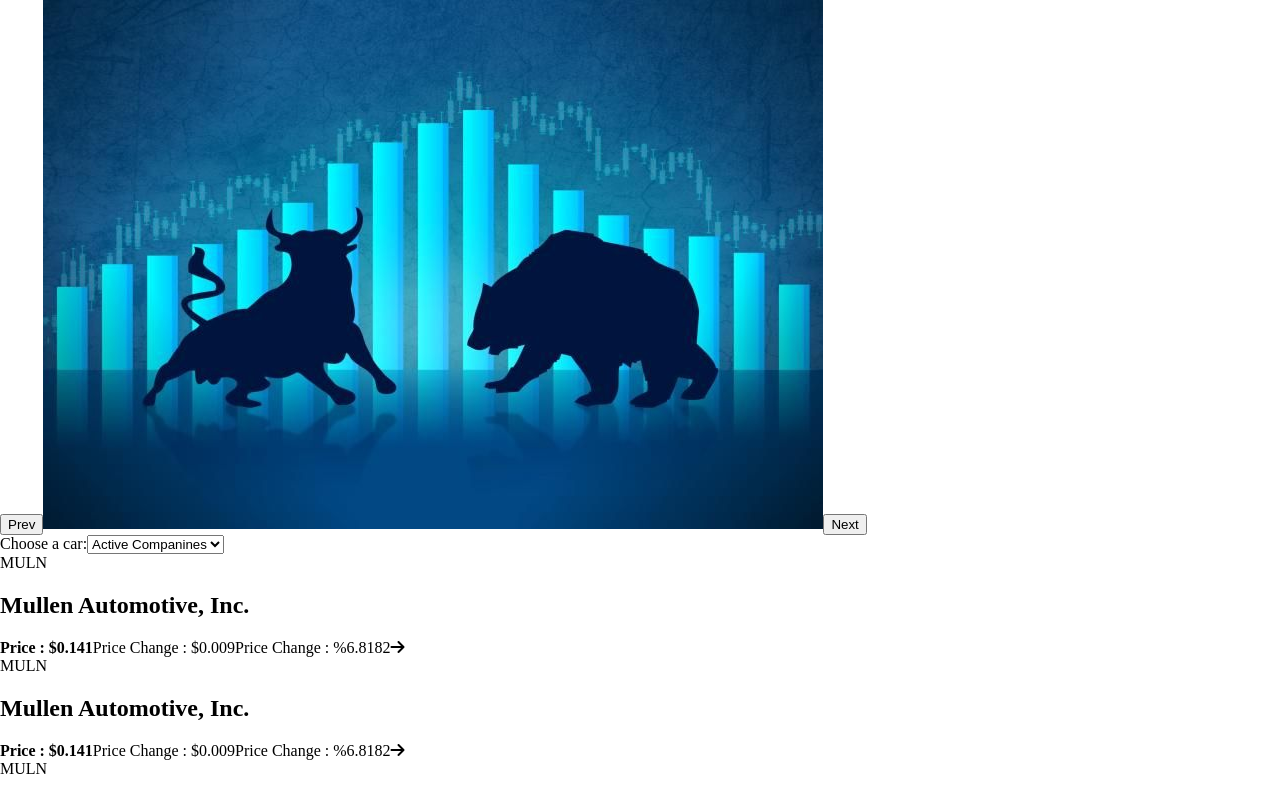
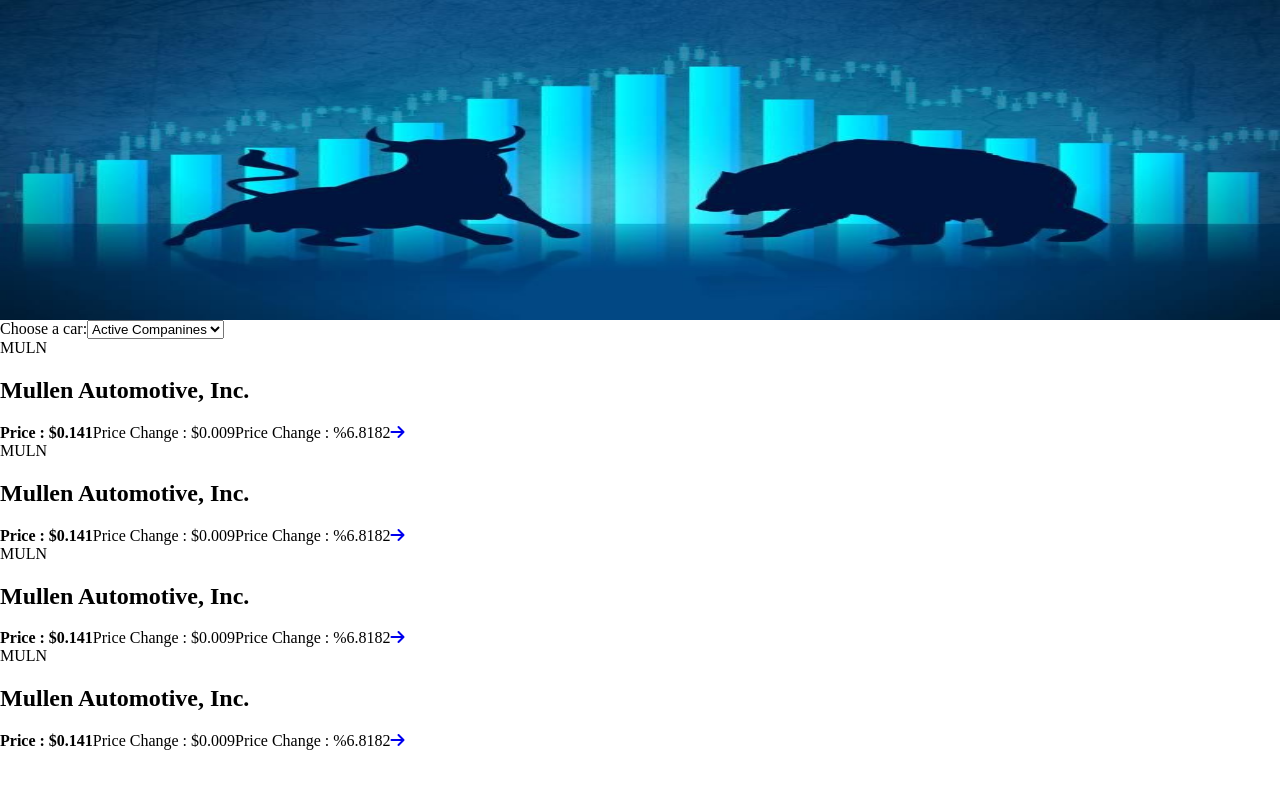
Before and after one commit to PowerLevel9000/stock-market, a React (Create React App) app: page / in a window 1280 px wide. Shown: the top 800 px of the page. Built offline with nearby package versions, Linux system fonts and the light colour scheme.

Commit message:
details page routing and Data Fetch

```diff
--- a/package.json
+++ b/package.json
@@ -13,7 +13,9 @@
     "react-infinite-scroll-component": "^6.1.0",
     "react-loader-spinner": "^5.3.4",
     "react-redux": "^8.0.5",
+    "react-router-dom": "^6.9.0",
     "react-scripts": "5.0.1",
+    "styled-components": "^5.3.9",
     "web-vitals": "^2.1.4"
   },
   "scripts": {
--- a/src/App.js
+++ b/src/App.js
@@ -1,7 +1,11 @@
 import React from 'react';
+import {
+  BrowserRouter, Route, Routes,
+} from 'react-router-dom';
 import './App.css';
 // import { useDispatch, useSelector } from 'react-redux';
 import Home from './components/Home';
+import Details from './components/Details';
 // import { getActiveCompany, getTopGainer, getTopLosser } from './redux/home/homeSlice';
 
 function App() {
@@ -20,9 +24,14 @@
   // }, [dispatch, type]);
 
   return (
-    <div className="App">
-      <Home />
-    </div>
+    <BrowserRouter>
+      <Routes>
+        <Route path="/" element={<Home />} />
+        <Route path="/details" element={<Details />} />
+      </Routes>
+      {/* <Home />
+      <Details /> */}
+    </BrowserRouter>
   );
 }
 
--- /dev/null
+++ b/src/components/Details.jsx
@@ -0,0 +1,22 @@
+import React, { useEffect } from 'react';
+import { useSelector, useDispatch } from 'react-redux';
+import { getCompanyDetails } from '../redux/details/details';
+
+const Details = () => {
+  // const store = useSelector((store) => store);
+  const { querry } = useSelector((store) => store.detailsReducer);
+  const dispatch = useDispatch();
+  useEffect(() => {
+    dispatch(getCompanyDetails(querry));
+  }, [dispatch, querry]);
+  const a = 'ram';
+  console.log(a);
+  // console.log(store);
+  return (
+    <div>
+      <h1>Hello from details</h1>
+    </div>
+  );
+};
+
+export default Details;
--- a/src/components/Home.jsx
+++ b/src/components/Home.jsx
@@ -1,7 +1,10 @@
-import React from 'react';
+/* eslint-disable */
+import React, { useEffect } from 'react';
 import { useDispatch, useSelector } from 'react-redux';
+import { getCompanyDetails, setQuerry } from '../redux/details/details';
 import { setMatricsType } from '../redux/home/homeSlice';
 import Carousel from './featureComponets/Carousel';
+import { Link } from 'react-router-dom';
 
 const Home = () => {
   const { matricsType: type, matrics } = useSelector((store) => store.matricsReducer);
@@ -35,7 +38,7 @@
             Price Change : %
             {item.statusPercentage}
           </span>
-          <i className="fa-solid fa-arrow-right" />
+          <Link to="/details" ><i className="fa-solid fa-arrow-right" onClick={() => dispatch(setQuerry(item.symbol))} /></Link>
         </div>
       ))}
     </div>
--- a/src/components/featureComponets/Carousel.jsx
+++ b/src/components/featureComponets/Carousel.jsx
@@ -1,5 +1,6 @@
 import React, { useState, useEffect } from 'react';
 import { useSelector } from 'react-redux';
+import styled from 'styled-components';
 
 const Carousel = () => {
   const [currentIndex, setCurrentIndex] = useState(0);
@@ -13,23 +14,21 @@
 
     return () => clearInterval(intervalId);
   }, [currentIndex, images.length]);
-  const handleNextClick = () => {
-    const nextIndex = (currentIndex + 1) % images.length;
-    setCurrentIndex(nextIndex);
-  };
-
-  const handlePrevClick = () => {
-    const prevIndex = (currentIndex - 1 + images.length) % images.length;
-    setCurrentIndex(prevIndex);
-  };
-
   return (
-    <div className="carousel">
-      <button type="button" onClick={handlePrevClick}>Prev</button>
+    <CarouselWrapper className="carousel">
       <img src={images[currentIndex]} alt="carousel" />
-      <button type="button" onClick={handleNextClick}>Next</button>
-    </div>
+    </CarouselWrapper>
   );
 };
 
+const CarouselWrapper = styled.div`
+  margin: 0;
+  width: 100%;
+  height: 40vh;
+  img {
+    width: 100%;
+    height: 100%;
+  }
+`;
+
 export default Carousel;
--- /dev/null
+++ b/src/redux/details/details.js
@@ -0,0 +1,49 @@
+import { createSlice, createAsyncThunk } from '@reduxjs/toolkit';
+
+const baseUrl = 'https://financialmodelingprep.com/api/v3/profile/';
+const apikey = '5d722d15c608f551c39bf2767d7e99dc';
+
+export const getCompanyDetails = createAsyncThunk('details/getCompanyDetails', async (symbol = 'AAPL') => {
+  const response = await fetch(`${baseUrl}${symbol}?apikey=${apikey}`);
+  const data = await response.json();
+  return data;
+});
+
+const initialState = {
+  details: [],
+  isLoading: false,
+  querry: '',
+};
+
+const detailsSlice = createSlice({
+  name: 'details',
+  initialState,
+  reducers: {
+    setQuerry: (state, { payload }) => {
+      const newQuerry = payload;
+      return {
+        ...state,
+        querry: newQuerry,
+      };
+    },
+  },
+
+  extraReducers: (builder) => {
+    builder.addCase(getCompanyDetails.pending, (state) => ({
+      ...state,
+      isLoading: true,
+    }));
+    builder.addCase(getCompanyDetails.rejected, (state) => ({
+      ...state,
+      isLoading: false,
+    }));
+    builder.addCase(getCompanyDetails.fulfilled, (state, { payload }) => ({
+      ...state,
+      details: payload,
+      isLoading: false,
+    }));
+  },
+});
+
+export const { setQuerry } = detailsSlice.actions;
+export default detailsSlice.reducer;
--- a/src/redux/home/homeSlice.js
+++ b/src/redux/home/homeSlice.js
@@ -46,7 +46,6 @@
   initialState,
   reducers: {
     setMatricsType: (state, { payload }) => {
-      console.log(payload);
       const newType = payload;
       return {
         ...state,
--- a/src/redux/store.js
+++ b/src/redux/store.js
@@ -1,11 +1,13 @@
 import { configureStore } from '@reduxjs/toolkit';
 import matricsReducer from './home/homeSlice';
 import imgReducer from './carousel/carousel';
+import detailsReducer from './details/details';
 
 const store = configureStore({
   reducer: {
     matricsReducer,
     imgReducer,
+    detailsReducer,
   },
 });
 
```
Also changed, not shown: 1 other file (tests, documents, lock files or other folders).
